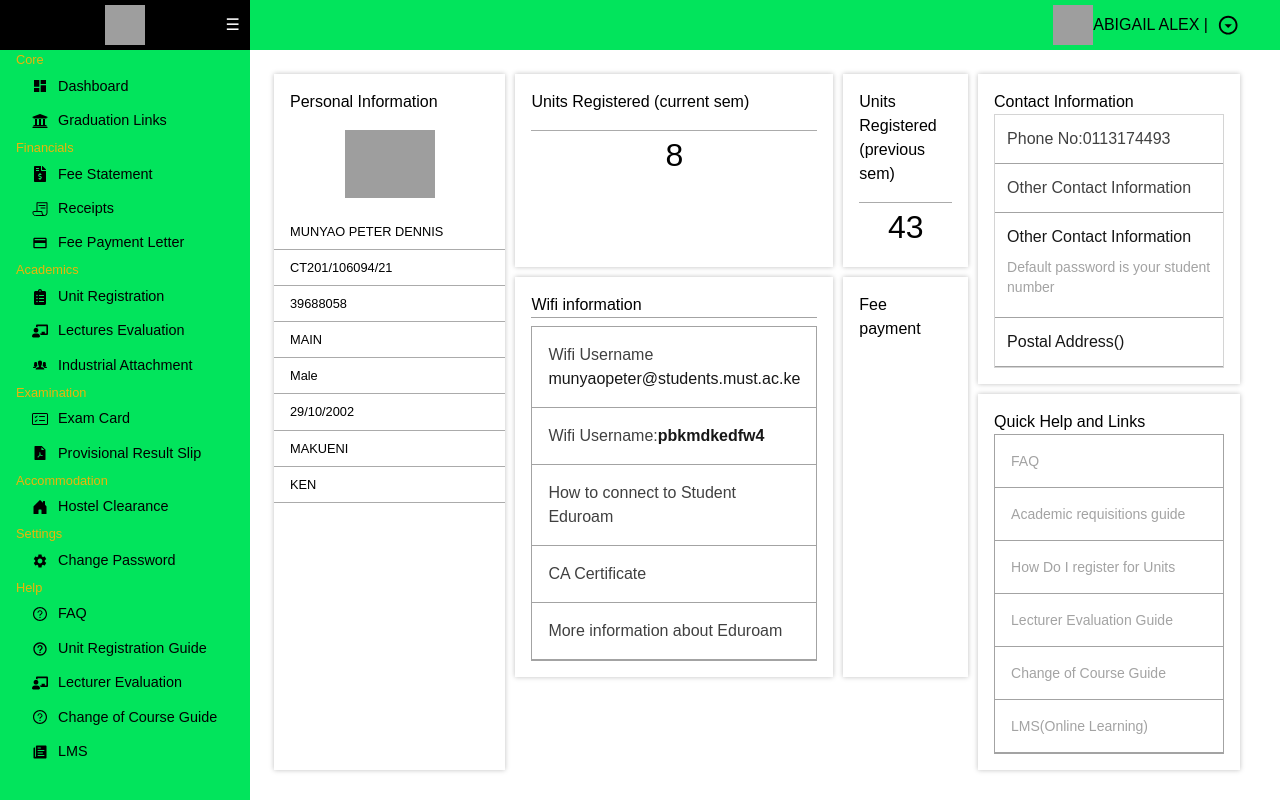
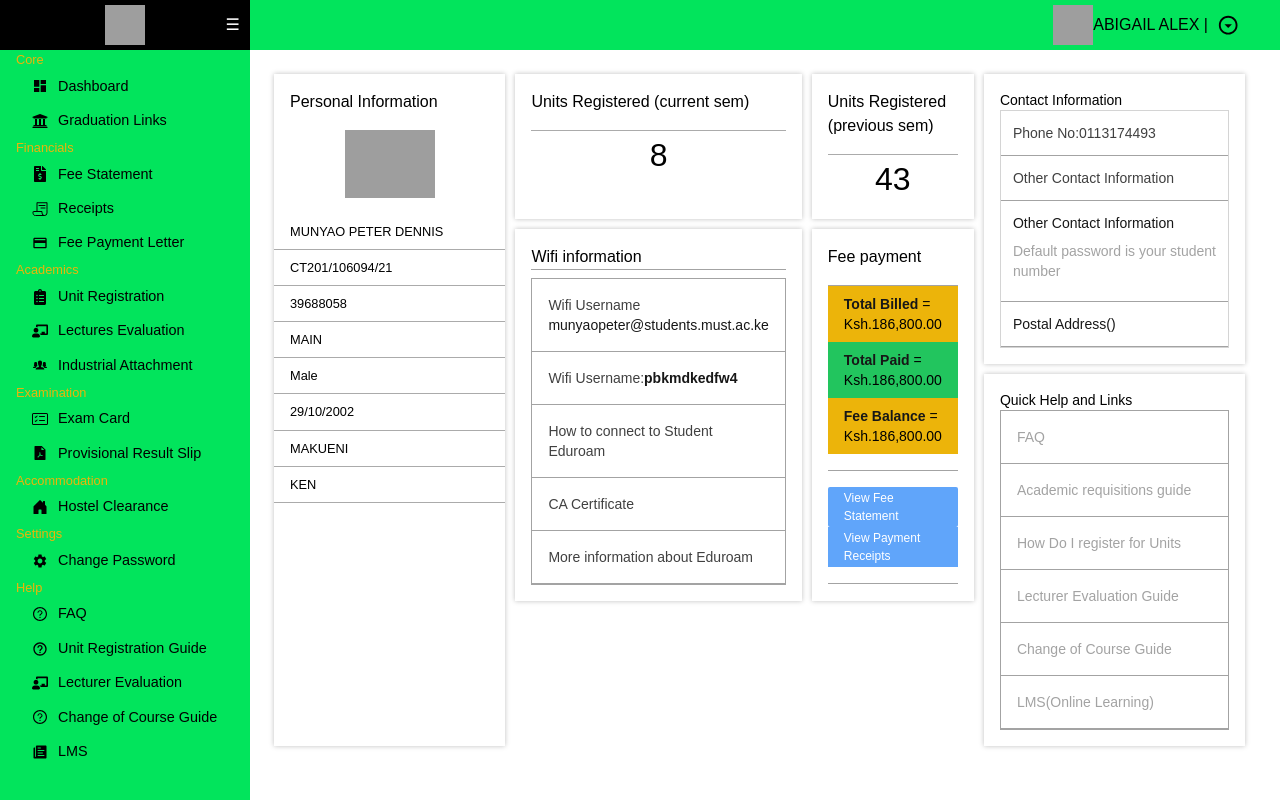
Before and after one commit to Ritahchanger/Meru-university-student-portal-clone, a React (Create React App) app: page / in a window 1280 px wide. Built offline with nearby package versions, Linux system fonts and the light colour scheme; grey boxes are pictures that could not be loaded.

Commit message:
Updates on the student portal main section

```diff
--- a/public/index.html
+++ b/public/index.html
@@ -26,7 +26,7 @@
     -->
     <title>React App</title>
   </head>
-  <body>
+  <body class="bg-neutral-300">
     <noscript>You need to enable JavaScript to run this app.</noscript>
     <div id="root"></div>
     <!--
--- a/src/components/dashboard/student/ContactInformation/ContactInformation.jsx
+++ b/src/components/dashboard/student/ContactInformation/ContactInformation.jsx
@@ -4,7 +4,7 @@ const contactInformation = {
 };
 const ContactInformation = () => {
   return (
-    <div className="contact-information">
+    <div className="contact-information text-sm">
       <div className="p-[1rem] custom-shadow">
         <h3 className="subtitle">Contact Information</h3>
         <div className="border border-neutral-300">
@@ -31,7 +31,7 @@ const ContactInformation = () => {
           </div>
         </div>
       </div>
-      <div className="p-[1rem] custom-shadow mt-[10px]">
+      <div className="p-[1rem] custom-shadow mt-[10px] text-sm">
         <p>Quick Help and Links</p>
         <div className="border border-neutral-400">
           <div className="border-b border-neutral-400 p-[1rem]">
--- /dev/null
+++ b/src/components/dashboard/student/FeeStatement/FeeStatement.jsx
@@ -0,0 +1,49 @@
+const FeeStatement = () => {
+  return (
+    <>
+      <h3 className="subtitle pb-[1rem] border-b border-neutral-400">
+        Fee payment
+      </h3>
+      <div className="pb-[1rem] border-b border-neutral-400">
+        <div className="custom-orange px-[1rem] py-[0.5rem]">
+          <p className="text-sm">
+            <span className="text-neutral-900 font-semibold">Total Billed</span>{" "}
+            = Ksh.186,800.00
+          </p>
+        </div>
+        <div className="bg-green-500  px-[1rem] py-[0.5rem]">
+          <p className="text-sm">
+            <span className="text-neutral-900 font-semibold">Total Paid</span> =
+            Ksh.186,800.00
+          </p>
+        </div>
+        <div className="custom-orange px-[1rem] py-[0.5rem]">
+          <p className="text-sm">
+            <span className="text-neutral-900 font-semibold">Fee Balance</span>{" "}
+            = Ksh.186,800.00
+          </p>
+        </div>
+        <div className="mt-[1rem] pt-[1rem] border-t border-neutral-400 flex justify-between items-center sm:flex-col">
+          <div>
+            <a
+              href="#"
+              className="h-[40px] text-white px-[1rem] flex justify-center items-center bg-blue-400 text-xs-extra rounded-sm"
+            >
+              View Fee Statement
+            </a>
+          </div>
+          <div>
+            <a
+              href="#"
+              className="h-[40px]  text-white px-[1rem] flex justify-center items-center bg-blue-400 text-xs-extra rounded-sd "
+            >
+              View Payment Receipts
+            </a>
+          </div>
+        </div>
+      </div>
+    </>
+  );
+};
+
+export default FeeStatement;
--- a/src/components/dashboard/student/WifiInformation/WifiInformation.jsx
+++ b/src/components/dashboard/student/WifiInformation/WifiInformation.jsx
@@ -4,8 +4,8 @@ const WifiInformation = () => {
       <h3 className="subtitle mb-2 border-b border-neutral-400">
         Wifi information
       </h3>
-      <div className="border border-neutral-400">
-        <div className="border-b border-neutral-400 p-[1rem]">
+      <div className="border border-neutral-400 text-sm">
+        <div className="border-b border-neutral-400 p-[1rem] ">
           <p className="text-neutral-700">Wifi Username</p>
           <p className="text-neutral-900">munyaopeter@students.must.ac.ke</p>
         </div>
--- a/src/index.css
+++ b/src/index.css
@@ -16,6 +16,9 @@
   --black: #000;
   --backgroundFour: #ecb40a;
   --custom-shadow:0 0 5px rgba(0,0,0,0.25);
+}
+.custom-orange{
+  background:var(--backgroundFour);
 }
 
 .custom-shadow{
--- a/src/pages/studentDashboard/Home/Home.css
+++ b/src/pages/studentDashboard/Home/Home.css
@@ -21,11 +21,11 @@
 }
 
 .home .main .center-container .grid {
+
   display: grid;
+  grid-template-columns: repeat(2, 1fr);
+  gap: 10px;
 
-  grid-template-columns: repeat(2, 1fr);
-
-  gap: 10px;
 }
 .home .main .center-container .grid .card-2 {
   box-shadow: 0 0 5px rgba(0, 0, 0, 0.25);
--- a/src/pages/studentDashboard/Home/Home.jsx
+++ b/src/pages/studentDashboard/Home/Home.jsx
@@ -9,6 +9,7 @@ import StudentDashSidebar from "../../../components/dashboard/student/StudentDas
 import PersonalInformation from "../../../components/dashboard/student/PersonalInformation/PersonalInformation";
 import ContactInformation from "../../../components/dashboard/student/ContactInformation/ContactInformation";
 import WifiInformation from "../../../components/dashboard/student/WifiInformation/WifiInformation";
+import FeeStatement from "../../../components/dashboard/student/FeeStatement/FeeStatement";
 
 const Home = () => {
   return (
@@ -28,10 +29,10 @@ const Home = () => {
               <p className="units">43</p>
             </div>
             <div className="card-2">
-            <WifiInformation/>
+              <WifiInformation />
             </div>
             <div className="card-2">
-              <h3 className="subtitle">Fee payment</h3>
+             <FeeStatement/>
             </div>
           </div>
         </div>
--- a/tailwind.config.js
+++ b/tailwind.config.js
@@ -2,7 +2,11 @@
 module.exports = {
   content: ["./src/**/*.{js,jsx,ts,tsx}"],
   theme: {
-    extend: {},
+    extend: {
+      fontSize:{
+        'xs-extra':'12px'
+      }
+    },
   },
   plugins: [],
 };
```
